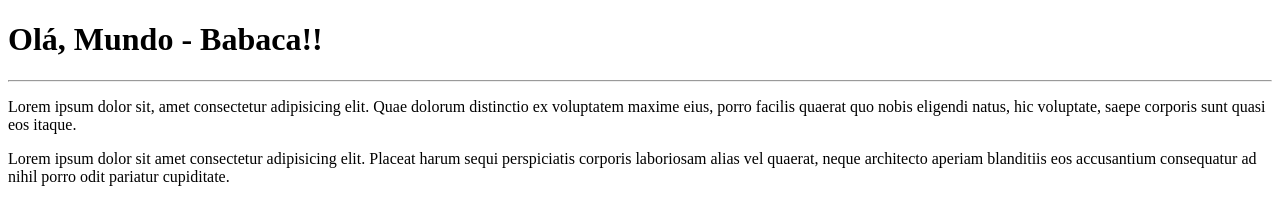
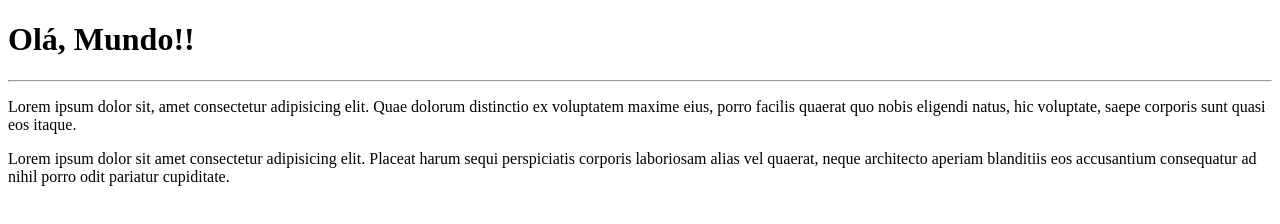
Before and after one commit to AugustoMendonca/Ola_Mundo, a plain HTML site: page site-exemplo/index.html in a window 1280 px wide. Drawn offline with Linux system fonts and the light colour scheme.

Commit message:
Tirei o babaca do Olá Mundo

```diff
--- a/site-exemplo/index.html
+++ b/site-exemplo/index.html
@@ -6,7 +6,7 @@
     <title>Meu primeiro sit em repositório</title>
 </head>
 <body>
-   <h1>Olá, Mundo - Babaca!!</h1>
+   <h1>Olá, Mundo!!</h1>
    <hr>
    <p>Lorem ipsum dolor sit, amet consectetur adipisicing elit. Quae dolorum distinctio ex voluptatem maxime eius, porro facilis quaerat quo nobis eligendi natus, hic voluptate, saepe corporis sunt quasi eos itaque.</p>
    <p>Lorem ipsum dolor sit amet consectetur adipisicing elit. Placeat harum sequi perspiciatis corporis laboriosam alias vel quaerat, neque architecto aperiam blanditiis eos accusantium consequatur ad nihil porro odit pariatur cupiditate.</p>
```
